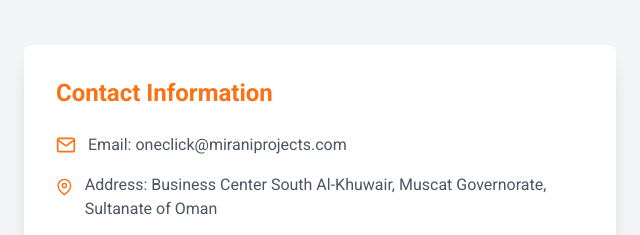
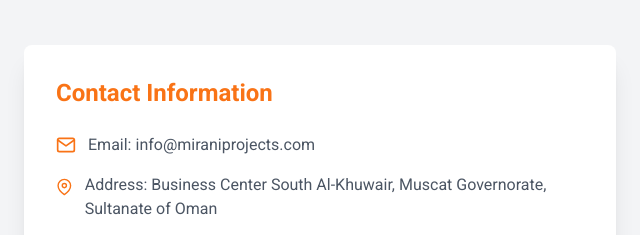
Before and after one commit to Mutasim-7/MPS2, a plain HTML site: page index.html in a window 1280 px wide. Shown: the part 3787-4022 px from the top of the page, 0-640 px from the left. Drawn offline with nearby package versions, Linux system fonts and the light colour scheme.

Commit message:
Update index.html

```diff
--- a/index.html
+++ b/index.html
@@ -214,7 +214,7 @@
                         <div class="space-y-4 text-gray-600">
                             <p class="flex items-center">
                                 <svg xmlns="http://www.w3.org/2000/svg" width="20" height="20" viewBox="0 0 24 24" fill="none" stroke="currentColor" stroke-width="2" stroke-linecap="round" stroke-linejoin="round" class="mr-3 text-orange-500"><path d="M4 4h16c1.1 0 2 .9 2 2v12c0 1.1-.9 2-2 2H4c-1.1 0-2-.9-2-2V6c0-1.1.9-2 2-2z"></path><polyline points="22,6 12,13 2,6"></polyline></svg>
-                                Email: <a href="mailto:oneclick@miraniprojects.com" class="ml-1 hover:text-orange-500">oneclick@miraniprojects.com</a>
+                                Email: <a href="mailto:info@miraniprojects.com" class="ml-1 hover:text-orange-500">info@miraniprojects.com</a>
                             </p>
                             <p class="flex items-start">
                                 <svg xmlns="http://www.w3.org/2000/svg" width="20" height="20" viewBox="0 0 24 24" fill="none" stroke="currentColor" stroke-width="2" stroke-linecap="round" stroke-linejoin="round" class="mr-3 text-orange-500 mt-1"><path d="M21 10c0 7-9 13-9 13s-9-6-9-13a9 9 0 0 1 18 0z"></path><circle cx="12" cy="10" r="3"></circle></svg>
```
